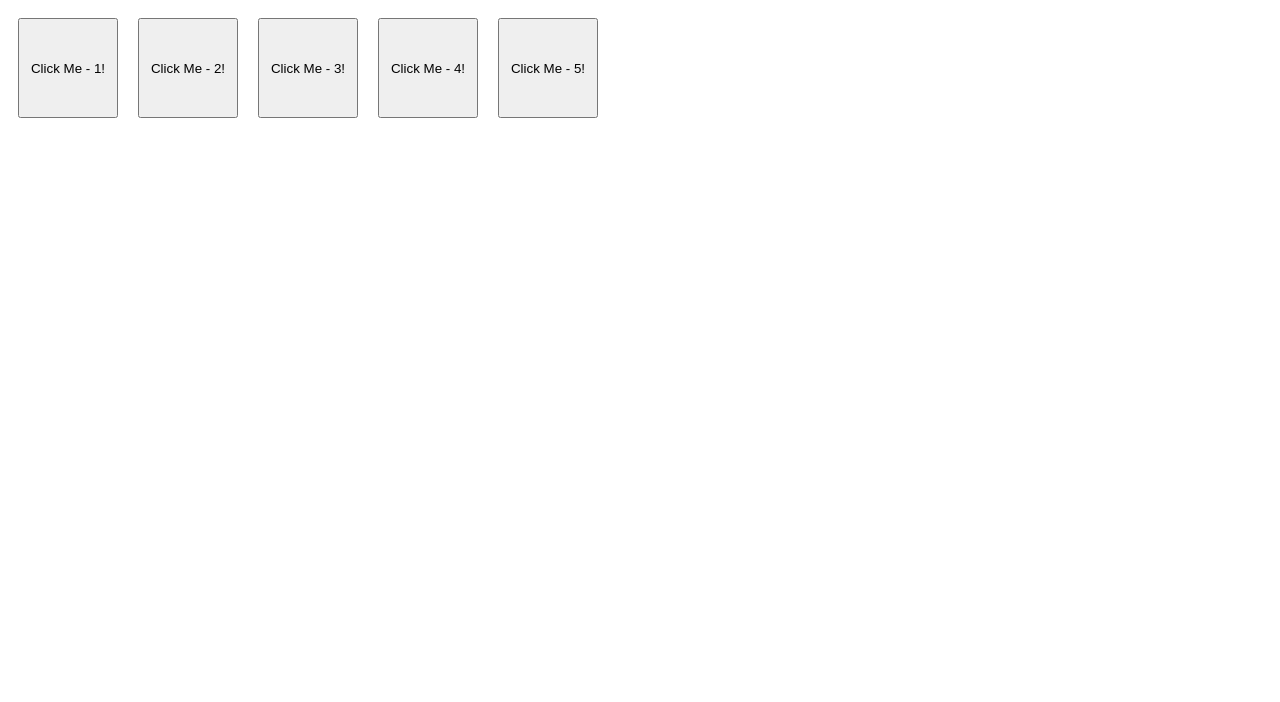
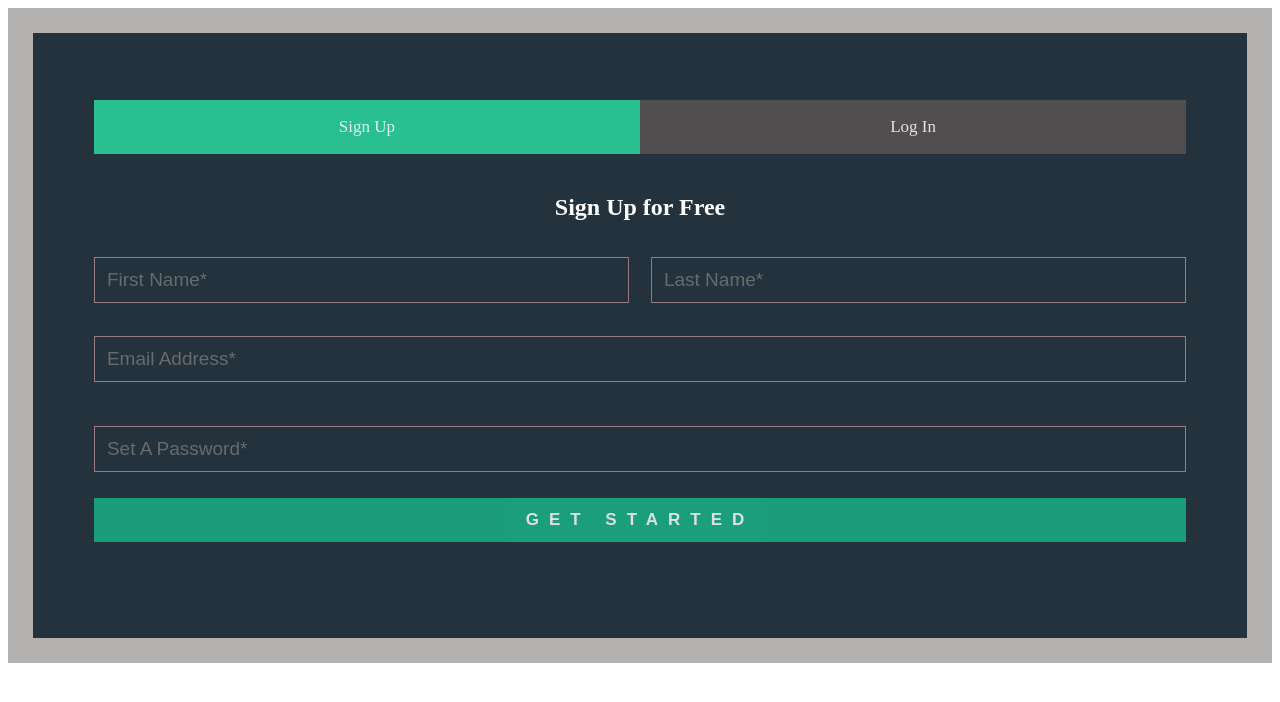
Before and after one commit to AnkitJSDev/Demo, a plain HTML site: page index.html in a window 1280 px wide. Drawn offline with Linux system fonts and the light colour scheme.

Commit message:
SignUp UI

```diff
--- a/app.js
+++ /dev/null
@@ -1,41 +0,0 @@
-/*
-   createMultipleButtons fn - Create multiple dynamic buttons & attach a click event on them
-
-   numOfButtons : No of dynamic buttons to be created
-
-*/
-function createMultipleButtons(numOfButtons) {
-  if (numOfButtons <=0) {
-	return;
-  }
-
-  var btnContainer = document.createElement("div");						//btn container
-  btnContainer.setAttribute("id", "btn-container");
-
-  for (var i=0; i<numOfButtons; i++) {
-    var btn = document.createElement("button");							//create dynamic button
-	btn.setAttribute("name", "btn-" + (i+1));							//set name attribute with index starting from 1
-
-	var btntext = document.createTextNode("Click Me - " + (i+1) + "!");
-	btn.appendChild(btntext);
-
-	btnContainer.appendChild(btn);										//append dynamic buttons to btn container
-  }
-  document.body.appendChild(btnContainer);								//append btn container to body
-
-  btnContainer.addEventListener('click', function(event) {				//attach click listener to btn container
-	var targetElmnt = event.target;
-	if (targetElmnt.nodeName == "BUTTON") {
-		var btnName = targetElmnt.getAttribute("name");
-		var btnNameArray = btnName.split('-');
-		var btnIndex;
-		if (btnNameArray.length > 1) {
-			var btnIndex = btnNameArray[1]
-		}
-		console.log("Button Clicked!Name = " + btnName);
-		console.log("Button Clicked!Index = " + btnIndex);
-	}
-  }, false);
-}
-
-createMultipleButtons(5);
--- a/index.html
+++ b/index.html
@@ -1,20 +1,48 @@
 <!DOCTYPE html>
 <html>
 <head>
-  <meta charset="UTF-8">
-  <meta name="description" content="Harman Interview">
-  <meta name="keywords" content="Create multiple dynamic buttons and attach events on them">
-  <meta name="author" content="Ankit Agrawal">
-  <meta name="viewport" content="width=device-width, initial-scale=1.0">
-  <title>Harman Interview Demo</title>
-  <link rel="stylesheet" href="style.css">
+<meta name="viewport" content="width=device-width, initial-scale=1">
+<link rel="stylesheet" href="style.css">
 </head>
-<style>
-
-</style>
 <body>
 
-<script defer src="app.js"></script>
+<div class="full-container">
+	<div class="inner-container">
+		<div class="content-container">
+			<div class="bottom-container">
+				<div class="row">
+					<div class="col col1">
+						<a href="#" style="color:white" class="btn">Sign Up</a>
+					</div>
+					<div class="col col2">
+						<a href="#" style="color:white" class="btn">Log In</a>
+					</div>
+				</div>
+			</div>
+
+			<div class="container">
+				<form action="/action_page.php">
+					<div class="row">
+						<h2 class="title">Sign Up for Free</h2>
+
+						<div class="col col3">
+							<input type="text" name="fastname" placeholder="First Name*" required>
+						</div>
+
+						<div class="col col4">
+							<input type="text" name="lastname" placeholder="Last Name*" required>
+						</div>
+						<input type="text" name="email" placeholder="Email Address*" required>
+						<input type="password" name="password" placeholder="Set A Password*" required>
+						<input type="submit" value="GET STARTED">
+					</div>
+				</form>
+			</div>
+		</div>
+	</div>
+</div>
+
+
 
 </body>
 </html>
--- a/style.css
+++ b/style.css
@@ -1,5 +1,95 @@
-button {
-  width: 100px;
-  height: 100px;
-  margin:10px;
+* {
+  box-sizing: border-box;
 }
+
+.full-container {
+	margin: auto;
+    padding: 2%;
+    background: #b4b2b0;
+}
+
+.inner-container {
+    background: #24323d;
+    margin: auto;
+    padding: 5%;
+}
+
+.bottom-container {
+  text-align: center;
+}
+
+.title {
+	text-align:center;
+	color: white;
+}
+
+.col1 {
+  background: #2abf8f;
+}
+
+.col2 {
+  background: #504e4e;
+}
+.col3 {
+	padding-left: 0px !important;
+}
+.col4 {
+	padding-right: 0px !important;
+}
+
+
+/* style the container */
+.container {
+  padding: 20px 0 30px 0;
+}
+
+/* style inputs and link buttons */
+input,
+.btn {
+  width: 100%;
+  padding: 12px;
+  border: none;
+  margin: 5px 0;
+  opacity: 0.85;
+  display: inline-block;
+  font-size: 17px;
+  line-height: 20px;
+  text-decoration: none; /* remove underline from anchors */
+}
+
+input:hover,
+.btn:hover {
+  opacity: 1;
+}
+
+input[type=text], input[type=password] {
+	background: #24323d;
+    outline: #cc0c0e;
+    color: #8d897a;
+    border: 1px solid #ab8c8a;
+    font-size: 19px;
+	margin: 2% 0;
+}
+
+/* style the submit button */
+input[type=submit] {
+  background-color: #1ab188;
+    color: white;
+    cursor: pointer;
+    font-weight: 600;
+    letter-spacing: 10px;
+}
+
+.col {
+  float: left;
+  width: 50%;
+  margin: auto;
+  padding: 0 1%;
+  margin-top: 6px;
+}
+
+.row:after {
+  content: "";
+  display: table;
+  clear: both;
+}
```
Also changed, not shown: 1 other file.
